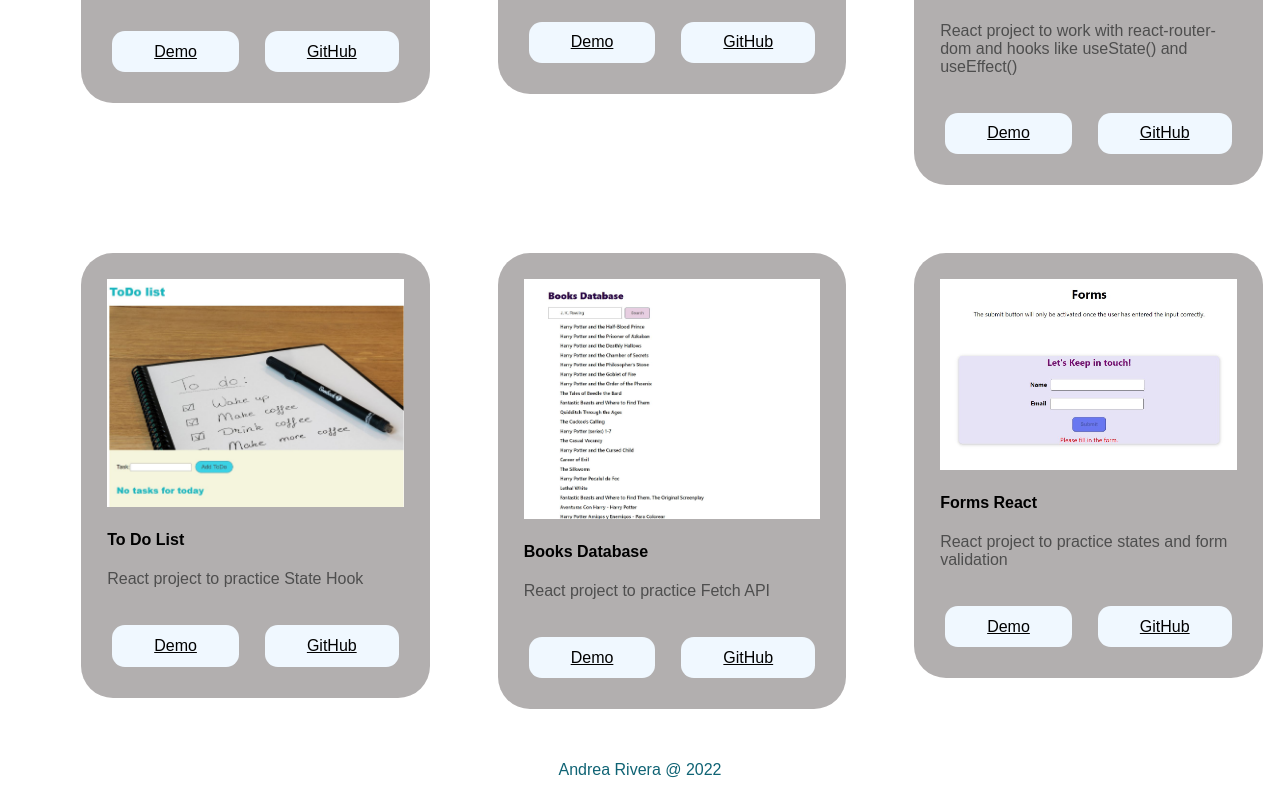
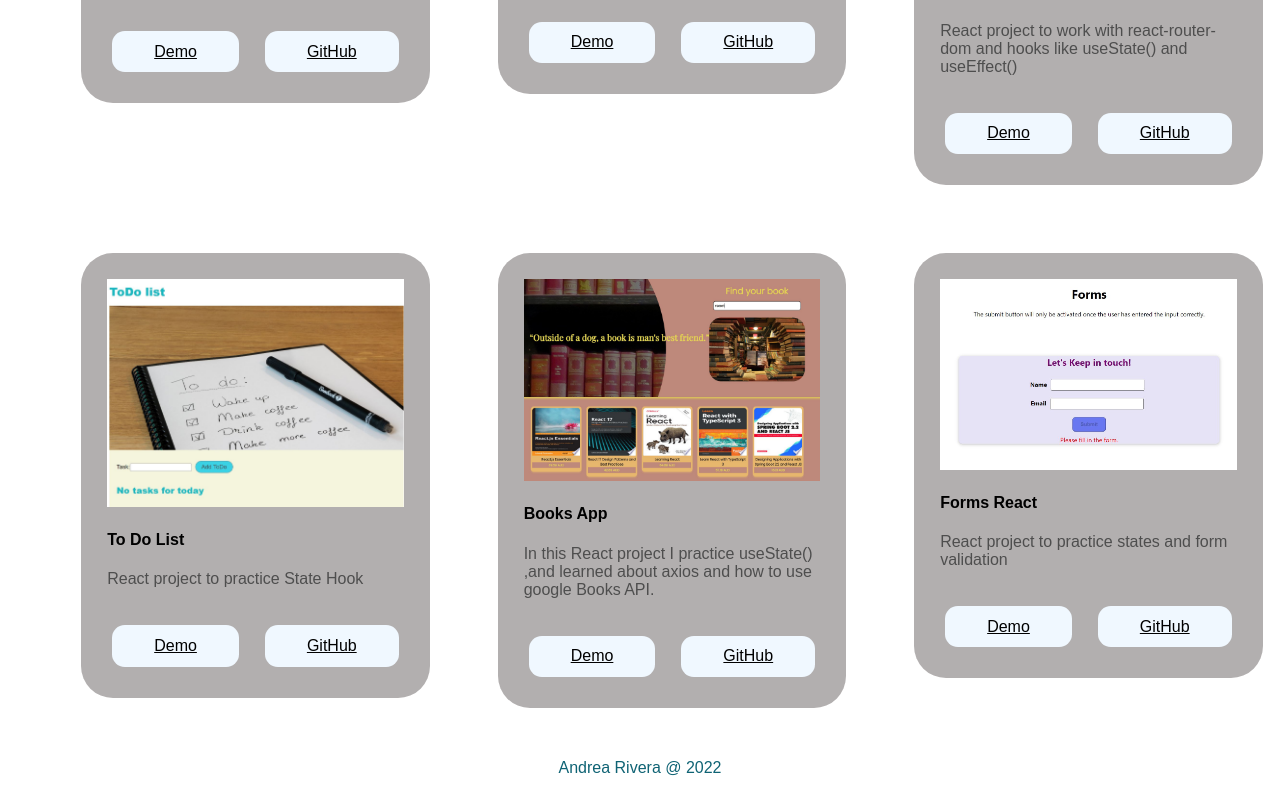
Before and after one commit to Andrea-Rivera/FinalReactProject, a React (Create React App) app: page /projects in a window 1280 px wide. Shown: the part 542-1339 px from the top of the page. Built offline with nearby package versions, Linux system fonts and the light colour scheme.

Commit message:
Improving Book App

```diff
--- a/src/components/projectList/projectListData.js
+++ b/src/components/projectList/projectListData.js
@@ -2,7 +2,7 @@ import Christmas from "./images/christmasShop.JPG";
 import RecipeReact from "./images/RecipeReact.JPG";
 import TodoList from "./images/toDoList.JPG";
 import TravelDestinations from "./images/travelDestinations.JPG";
-import BooksDatabase from "./images/BooksImage.JPG";
+import bookAll from "./images/bookAll.JPG";
 import FormsReact from "./images/forms.JPG";
 
 const ProjectListData = [
@@ -40,11 +40,11 @@ const ProjectListData = [
   },
   {
     id: 5,
-    image: BooksDatabase,
-    title: "Books Database",
-    description: "React project to practice Fetch API ",
-    demo: "https://majestic-otter-490a8b.netlify.app/",
-    github: "https://github.com/Andrea-Rivera/Books",
+    image: bookAll,
+    title: "Books App",
+    description: "In this React project I practice useState() ,and learned about axios and how to use google Books API. ",
+    demo: "https://adorable-kangaroo-e933a4.netlify.app/",
+    github: "https://github.com/Andrea-Rivera/BooksAllReact",
   },
     {
     id: 6,
```
